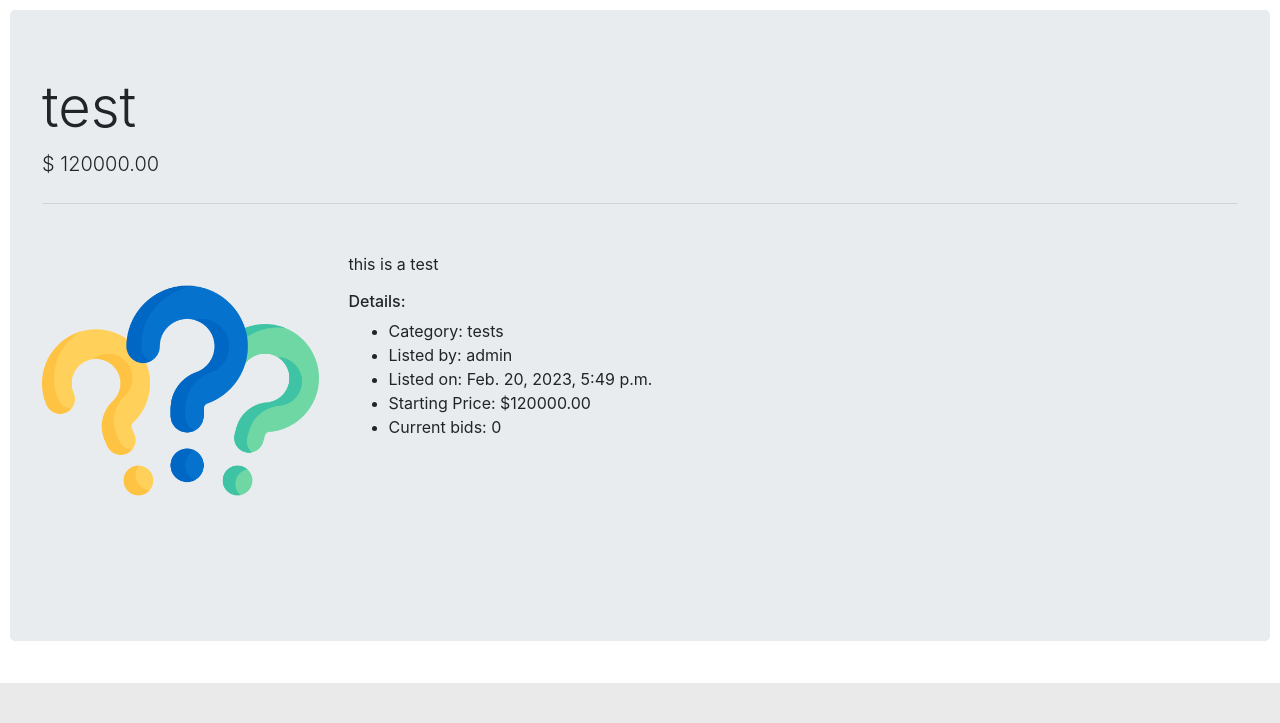
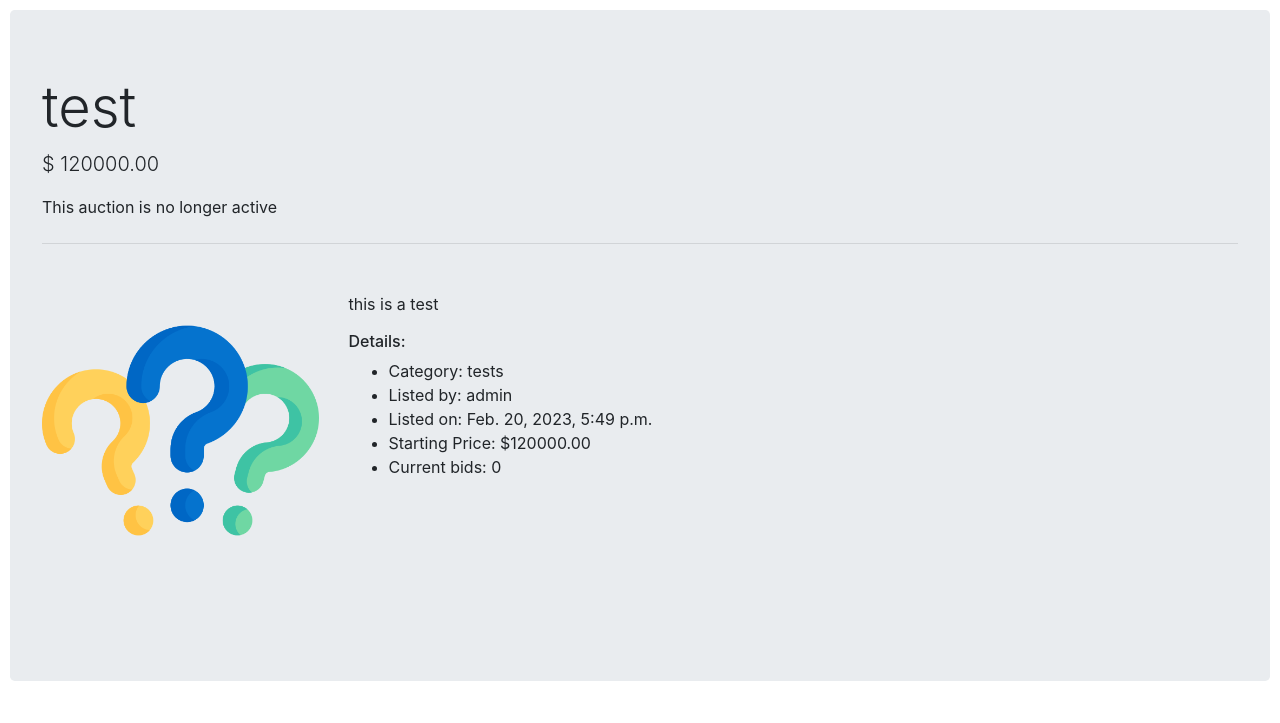
Before and after one commit to fabimass/ecommerce, a Django app: page /listings/5 in a window 1280 px wide. Shown: the part 153-876 px from the top of the page. Before the commit the page ends 836 px from the top, so only its background shows below. Run offline with Django 3.2, Linux system fonts and the light colour scheme; data comes from the database, SQL or seed files in the repository; both versions use the stored data as it was after the commit; data that the repository does not hold is empty; some libraries are stand-ins or nearby versions.

Commit message:
listing page shows if the auction is no longer active

```diff
--- a/auctions/templates/auctions/listing.html
+++ b/auctions/templates/auctions/listing.html
@@ -8,6 +8,9 @@
             <p class="lead">$ {{ listing.current_bid.bid }}</p>
         {% else %}
             <p class="lead">$ {{ listing.starting_price }}</p>
+        {% endif %}
+        {% if listing.is_active == False %}
+            <p>This auction is no longer active</p>
         {% endif %}
         <hr class="my-4">
 
@@ -35,7 +38,7 @@
             </div>
         </div>
 
-        {% if user.is_authenticated %}
+        {% if user.is_authenticated and listing.is_active %}
             <div class="row my-2">
                 <div class="col-6">
                     {% if request.user == listing.listed_by %}
```
Also changed, not shown: db.sqlite3.
